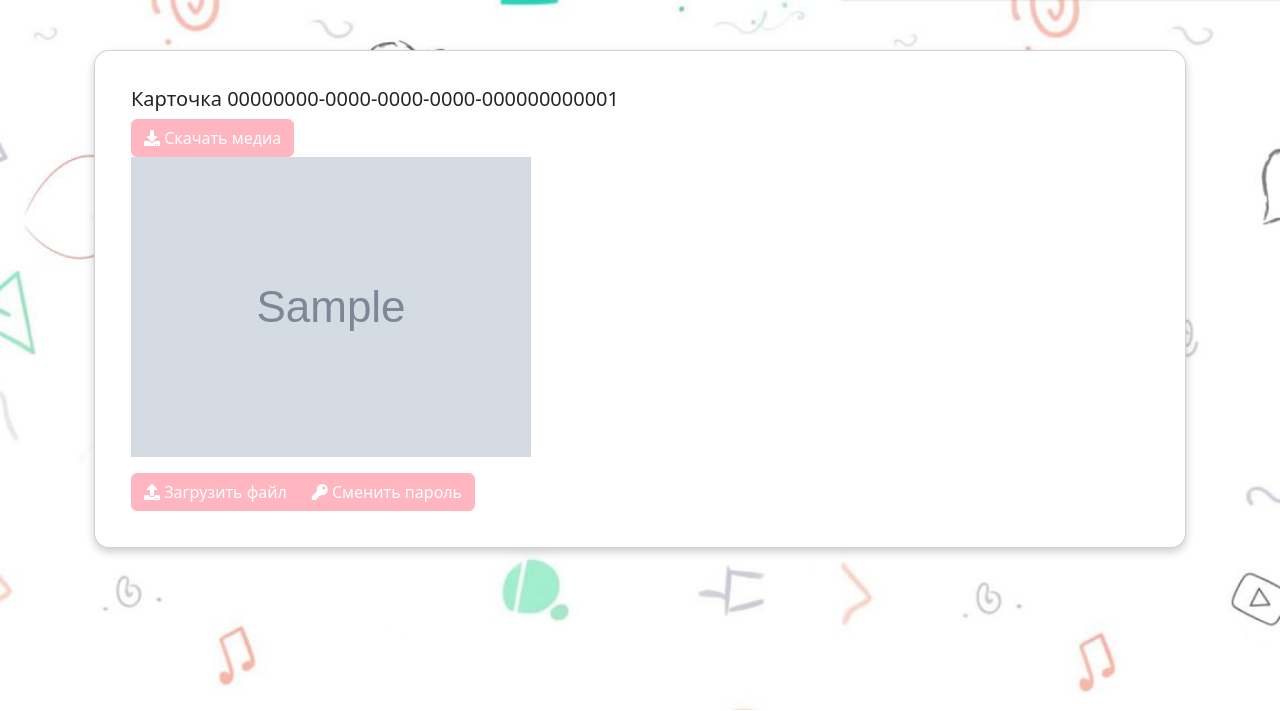
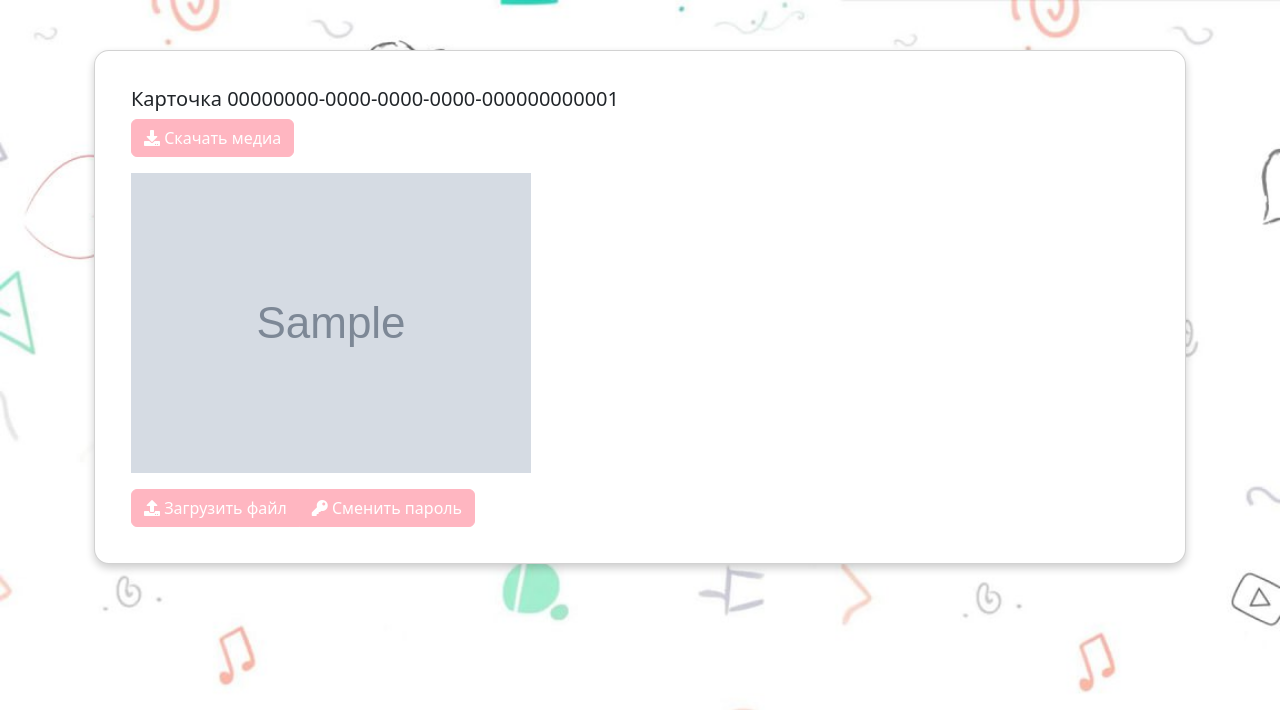
Before and after one commit to orkcode/vlvis2, a Django app: page /loveyou/00000000-0000-0000-0000-000000000001/ in a window 1280 px wide. Shown: the top 711 px of the page. Run offline with Django 5.2, Linux system fonts and the light colour scheme; tables that the repository leaves empty hold one stand-in row (values such as "Sample post"); grey boxes marked "Sample" are stand-in pictures; parts of the project's set-up code (start-up, migrations or seed data) failed here and were passed over; some libraries are stand-ins or nearby versions.

Commit message:
update design

```diff
--- a/templates/card_detail.html
+++ b/templates/card_detail.html
@@ -15,7 +15,7 @@
                             <i class="fas fa-download"></i> Скачать медиа
                         </button>
 
-                    <div>
+                    <div class="mt-3">
                         {% include 'media_player.html' with card=card %}
                     </div>
                 {% else %}
```
